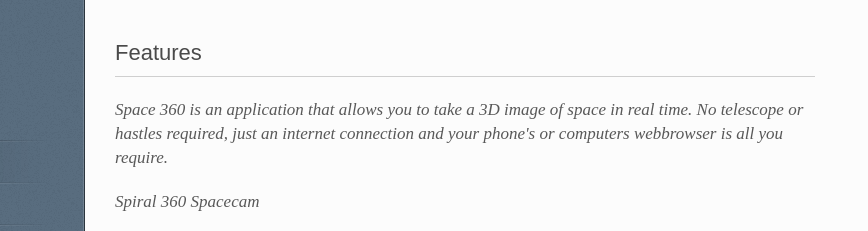
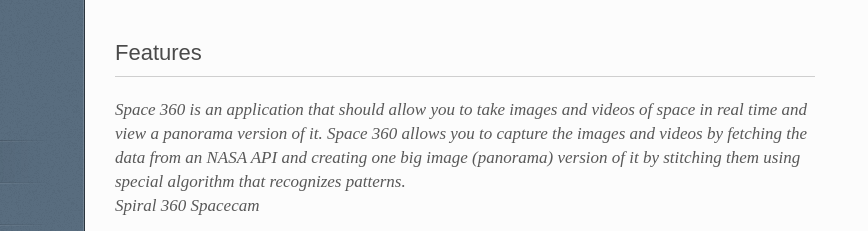
Before and after one commit to Saworieza/Final-Spiral, a plain HTML site: page features.html in a window 1280 px wide. Shown: the top 231 px of the page, 185-1053 px from the left. Drawn offline with Linux system fonts and the light colour scheme; a web font is replaced by a local one.

Commit message:
edited Features tab

```diff
--- a/features.html
+++ b/features.html
@@ -67,7 +67,8 @@
 	<div id="content">
 	<h1 class="title">Features</h1>
 	<div class="line"></div>
-	<div class="intro">Space 360 is an application that allows you to take a 3D image of space in real time. No telescope or hastles required, just an internet connection and your phone's or computers webbrowser is all you require.</div>
+	<div class="intro">Space 360 is an application that should allow you to take images and videos of space in   real time and view a panorama version of it.
+          Space 360 allows you to capture the images and videos by fetching the data from an NASA API and creating one big image (panorama) version of it by stitching them using special algorithm that recognizes  patterns.
 
   <div style="clear:both;"></div>
   <div class="intro" style="align:center;">Spiral 360 Spacecam
```
